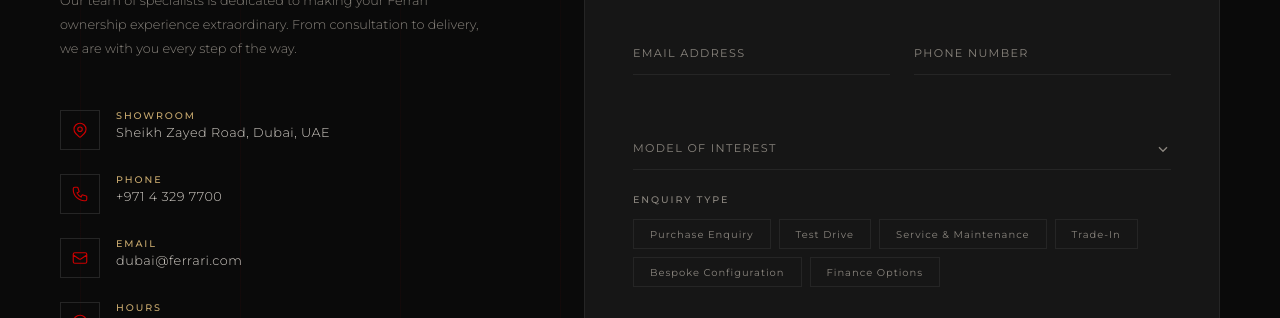
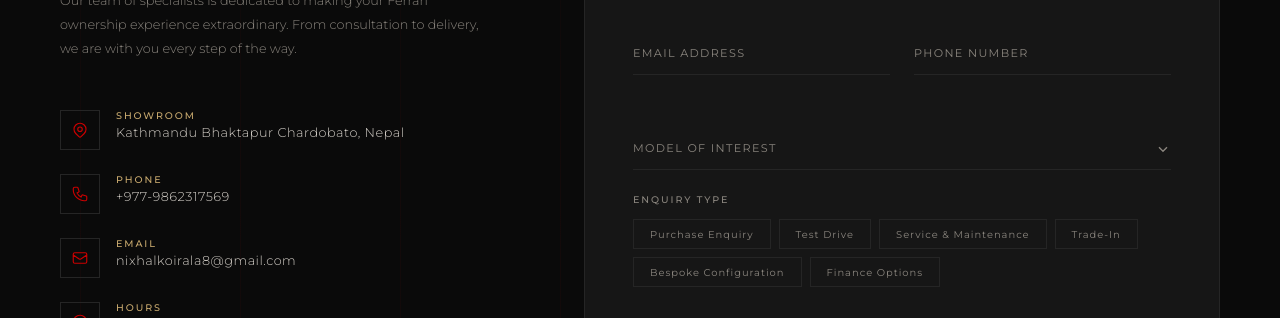
Before and after one commit to nixhal33/React_app_Ferrari, a React (Create React App) app: page / in a window 1280 px wide. Shown: the part 3600-3918 px from the top of the page. Built offline with nearby package versions, Linux system fonts and the light colour scheme; the HTML template or start-up script is replaced by a standard one; a web font is replaced by a local one.

Commit message:
Updated Contact.jsx file

```diff
--- a/src/components/Contact.jsx
+++ b/src/components/Contact.jsx
@@ -78,7 +78,7 @@ export default function Contact() {
                   </svg>
                 ),
                 label: 'Showroom',
-                value: 'Sheikh Zayed Road, Dubai, UAE',
+                value: 'Kathmandu Bhaktapur Chardobato, Nepal',
               },
               {
                 icon: (
@@ -87,7 +87,7 @@ export default function Contact() {
                   </svg>
                 ),
                 label: 'Phone',
-                value: '+971 4 329 7700',
+                value: '+977-9862317569',
               },
               {
                 icon: (
@@ -96,7 +96,7 @@ export default function Contact() {
                   </svg>
                 ),
                 label: 'Email',
-                value: 'dubai@ferrari.com',
+                value: 'nixhalkoirala8@gmail.com',
               },
               {
                 icon: (
```
